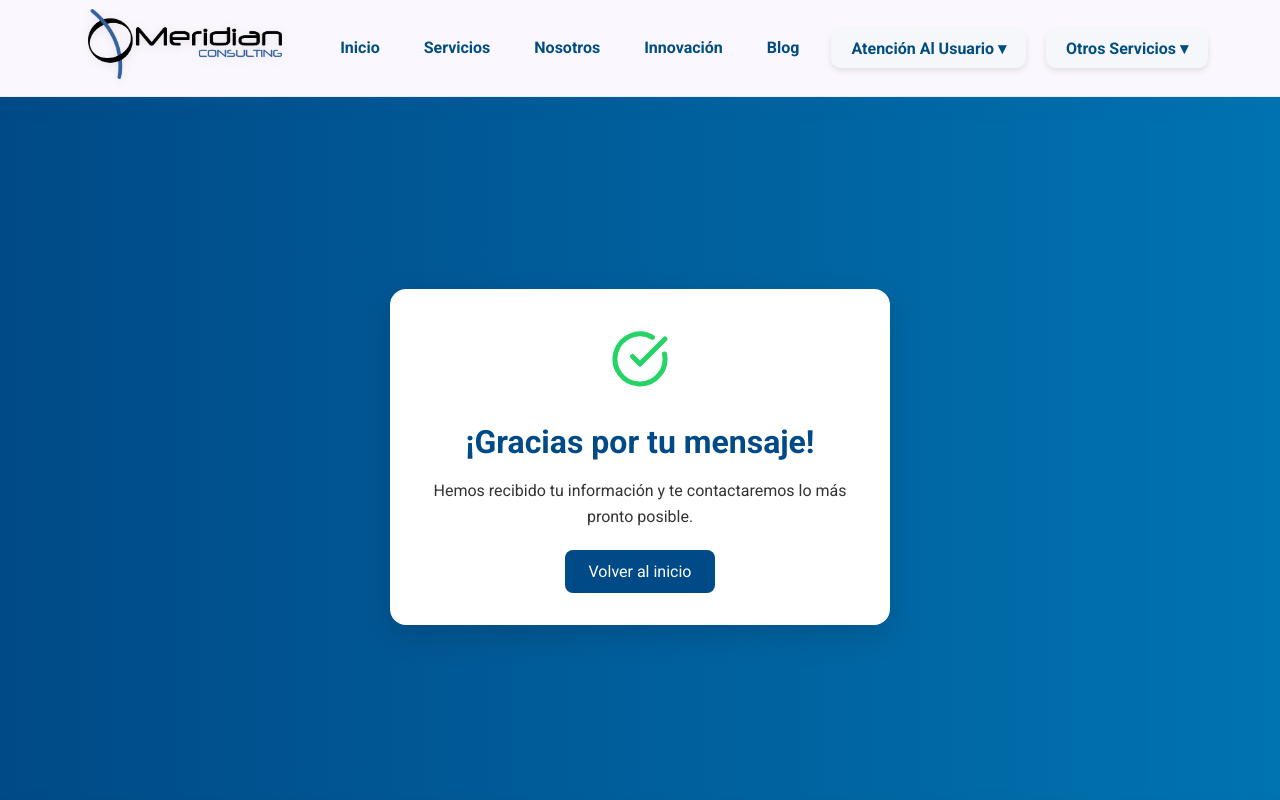
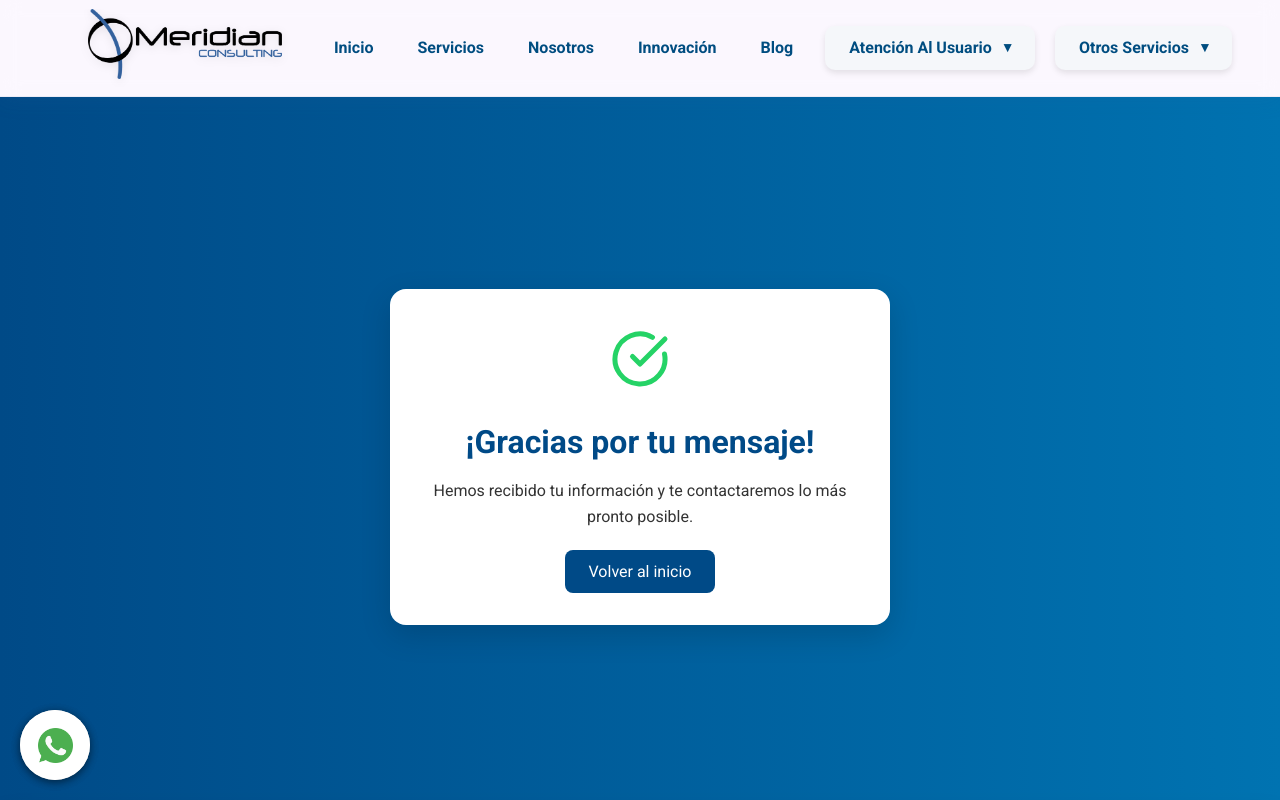
Before and after one commit to MeridianConsulting/Web, a React (Create React App) app in the folder frontend/: page /gracias in a window 1280 px wide. Shown: the top 800 px of the page. Built offline with nearby package versions, Linux system fonts and the light colour scheme.

Commit message:
pagina terminada

```diff
--- a/frontend/public/index.html
+++ b/frontend/public/index.html
@@ -56,10 +56,17 @@
 
     <title>Meridian Consulting LTDA | Consultoría en Petróleo y Hidrocarburos en Colombia</title>
 
-    <!-- Preconnect to important third-party domains -->
+    <!-- Preconnect to important third-party domains - CRÍTICO PARA FUENTES Y CHAT -->
     <link rel="preconnect" href="https://fonts.googleapis.com" />
     <link rel="preconnect" href="https://fonts.gstatic.com" crossorigin />
-    <link href="https://fonts.googleapis.com/css2?family=Roboto:wght@300;400;500;700&family=Open+Sans:wght@300;400;600;700&display=swap" rel="stylesheet">
+    <link rel="dns-prefetch" href="https://fonts.googleapis.com" />
+    <link rel="dns-prefetch" href="https://fonts.gstatic.com" />
+    <link rel="dns-prefetch" href="https://embed.tawk.to" />
+    <link rel="dns-prefetch" href="https://va.tawk.to" />
+    <link rel="preconnect" href="https://embed.tawk.to" />
+    <link rel="preconnect" href="https://va.tawk.to" />
+    <!-- Cargar fuentes DIRECTAMENTE - Sin bloqueo -->
+    <link href="https://fonts.googleapis.com/css2?family=Roboto:wght@300;400;500;700&family=Open+Sans:wght@300;400;600;700&display=swap" rel="stylesheet" />
     <!-- AOS CSS -->
     <link rel="stylesheet" href="https://unpkg.com/aos@next/dist/aos.css" />
   </head>
@@ -117,23 +124,15 @@
       });
     </script>
 
-        <!--Start of Tawk.to Script-->
+        <!--Start of Tawk.to Script - CARGA DIRECTA SIN VERIFICACIONES -->
     <script type="text/javascript">
     var Tawk_API = Tawk_API || {}, Tawk_LoadStart = new Date();
-
     (function() {
-      var s1 = document.createElement("script"),
-          s0 = document.getElementsByTagName("script")[0];
+      var s1 = document.createElement("script"), s0 = document.getElementsByTagName("script")[0];
       s1.async = true;
       s1.src = 'https://embed.tawk.to/68b89398d642b5192517b96b/1j48g12lv';
       s1.charset = 'UTF-8';
       s1.setAttribute('crossorigin', 'anonymous');
-
-      // Solo verificar una vez si hay error de carga
-      s1.onerror = function() {
-        window.dispatchEvent(new CustomEvent('tawk-blocked'));
-      };
-
       s0.parentNode.insertBefore(s1, s0);
     })();
     </script>
--- a/frontend/src/components/Header.js
+++ b/frontend/src/components/Header.js
@@ -39,7 +39,8 @@ const Header = () => {
                 aria-haspopup="true"
                 aria-expanded={menuOpen}
               >
-                Atención Al Usuario ▾
+                <span className="dropdown-text">Atención Al Usuario</span>
+                <span className="dropdown-arrow">▾</span>
               </button>
               <ul className="dropdown-content" role="menu" aria-label="Menú de atención al usuario">
                 <li>
@@ -74,7 +75,8 @@ const Header = () => {
                 aria-haspopup="true"
                 aria-expanded={menuOpen}
               >
-                Otros Servicios ▾
+                <span className="dropdown-text">Otros Servicios</span>
+                <span className="dropdown-arrow">▾</span>
               </button>
               <ul className="dropdown-content" role="menu" aria-label="Menú de otros servicios">
                 <li role="none"><a href="https://servicedesk.meridianltda.com/front/ticket.php" target="_blank" rel="noopener noreferrer" role="menuitem">GLPI</a></li>
--- a/frontend/src/service-worker.js
+++ b/frontend/src/service-worker.js
@@ -49,9 +49,39 @@ self.addEventListener('activate', (event) => {
 
 // Estrategia de caché: Network First, fallback a Cache
 self.addEventListener('fetch', (event) => {
-  // Solo cachear GET requests
+  const url = new URL(event.request.url);
+
+  // ============================================
+  // NO INTERCEPTAR RECURSOS EXTERNOS CRÍTICOS
+  // ============================================
+  // Permitir que estos recursos se carguen directamente sin interceptar
+  const externalDomains = [
+    'www.googletagmanager.com',
+    'googletagmanager.com',
+    'www.google-analytics.com',
+    'google-analytics.com',
+    'embed.tawk.to',
+    'va.tawk.to',
+    'tawk.to',
+    'fonts.googleapis.com',
+    'fonts.gstatic.com',
+    'cdnjs.cloudflare.com',
+    'unpkg.com'
+  ];
+
+  // Si es un dominio externo crítico, NO interceptar - dejar pasar directamente
+  if (externalDomains.some(domain => url.hostname.includes(domain))) {
+    return; // No interceptar, dejar que se cargue normalmente
+  }
+
+  // NO interceptar POST, PUT, DELETE, etc. (solo GET)
   if (event.request.method !== 'GET') {
     return;
+  }
+
+  // NO interceptar peticiones a APIs externas
+  if (url.origin !== self.location.origin && !url.pathname.startsWith('/static/')) {
+    return; // Dejar pasar peticiones externas
   }
 
   event.respondWith(
--- a/frontend/src/styles/styles.css
+++ b/frontend/src/styles/styles.css
@@ -217,17 +217,37 @@ a {
 .dropdown-toggle {
   display: inline-flex;
   align-items: center;
-  gap: 6px;
+  justify-content: center;
+  gap: 8px;
   background-color: #f5f7fa; /* Fondo suave */
   color: #004d80; /* Azul corporativo */
   font-weight: 700;
   font-size: 1rem;
   text-decoration: none;
   padding: 10px 20px;
-  border: none; /* 🔹 Quitamos el borde */
+  padding: 12px 24px; /* Padding más generoso para evitar compresión */
+  min-height: 44px; /* Altura mínima fija */
+  border: none;
   border-radius: 10px;
   transition: all 0.3s ease;
-  box-shadow: 0 3px 6px rgba(0, 0, 0, 0.1); /* Sombra ligera */
+  box-shadow: 0 3px 6px rgba(0, 0, 0, 0.1);
+  white-space: nowrap; /* Evita que el texto se parta */
+  line-height: 1.2; /* Line-height fijo */
+}
+
+.dropdown-text {
+  display: inline-block;
+  vertical-align: middle;
+  line-height: 1.2;
+}
+
+.dropdown-arrow {
+  display: inline-block;
+  vertical-align: middle;
+  font-size: 0.9em;
+  line-height: 1;
+  margin-left: 4px;
+  flex-shrink: 0; /* Evita que se comprima */
 }
 
 .dropdown-toggle:hover {
@@ -469,7 +489,8 @@ a {
   }
 
   .dropdown-toggle {
-    padding: 8px 16px;
+    padding: 10px 20px; /* Padding generoso */
+    min-height: 42px; /* Altura mínima */
     font-size: 0.95rem;
   }
 
@@ -497,7 +518,8 @@ a {
   }
 
   .dropdown-toggle {
-    padding: 8px 14px;
+    padding: 10px 18px; /* Padding generoso */
+    min-height: 40px; /* Altura mínima */
     font-size: 0.9rem;
   }
 
@@ -528,7 +550,8 @@ a {
   }
 
   .dropdown-toggle {
-    padding: 8px 10px;
+    padding: 10px 14px; /* Padding generoso */
+    min-height: 38px; /* Altura mínima */
     font-size: 0.85rem;
   }
 
@@ -581,10 +604,18 @@ a {
   .nav-links a,
   .dropdown-toggle {
     font-size: 1.1rem;
-    display: block;
-    padding: var(--spacing-sm) 0;
+    display: flex;
+    align-items: center;
+    justify-content: center;
+    padding: 12px 16px; /* Padding generoso para móvil */
+    min-height: 48px; /* Altura mínima táctil */
     width: 100%;
     text-align: center;
+    gap: 8px; /* Espacio entre texto y flecha */
+  }
+
+  .dropdown-arrow {
+    font-size: 1em; /* Tamaño adecuado en móvil */
   }
 
   .dropdown-content {
@@ -3730,8 +3761,8 @@ select:focus {
 .whatsapp-button {
   position: fixed;
   bottom: 20px;
-  right: 1770px;
-  background-color: #ffffff;
+  left: 20px; /* IZQUIERDA como estaba antes */
+  background-color: #ffffff; /* Fondo blanco como estaba antes */
   border-radius: 50%;
   width: 70px;
   height: 70px;
```
Also changed, not shown: 2 other files (tests, documents, lock files or other folders).
